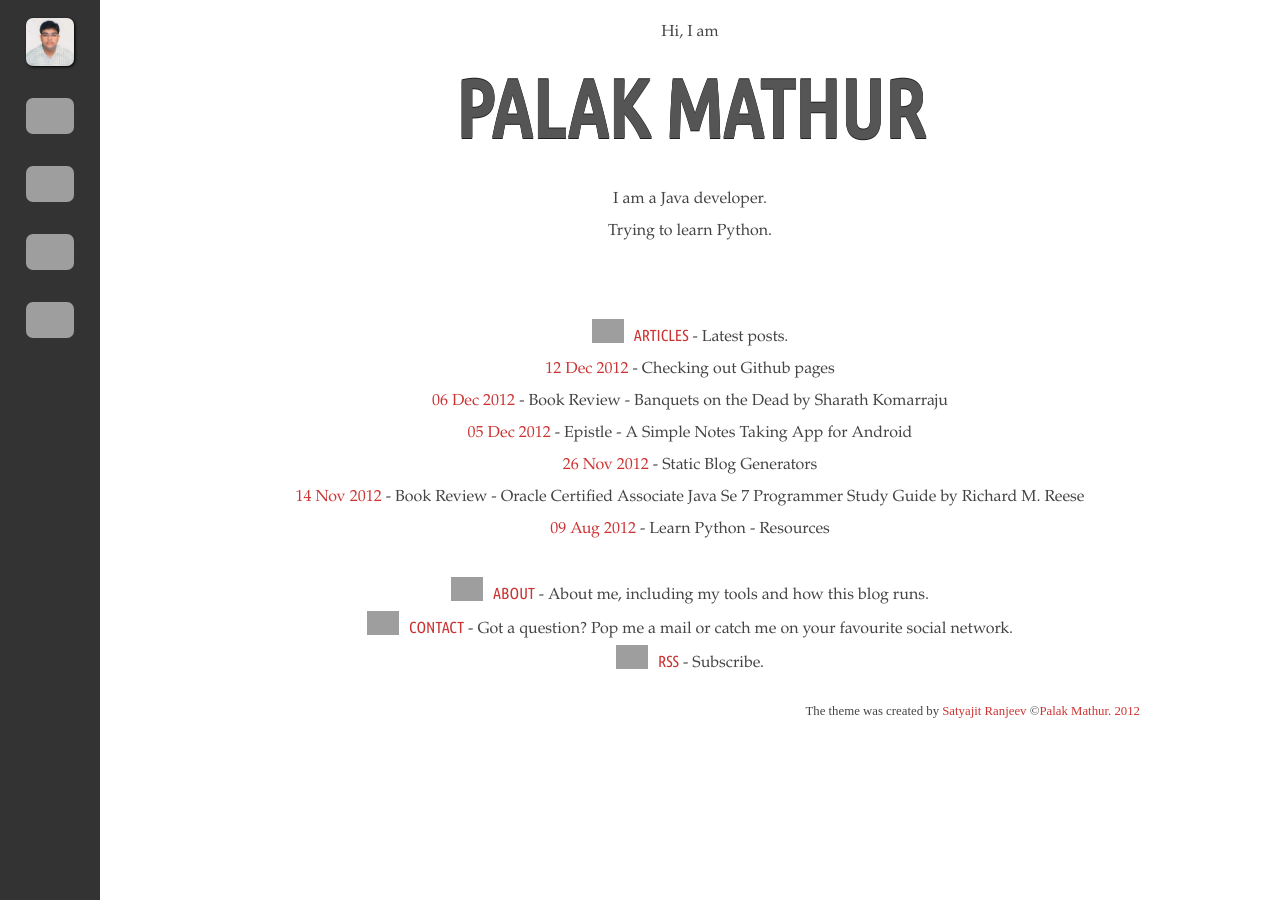
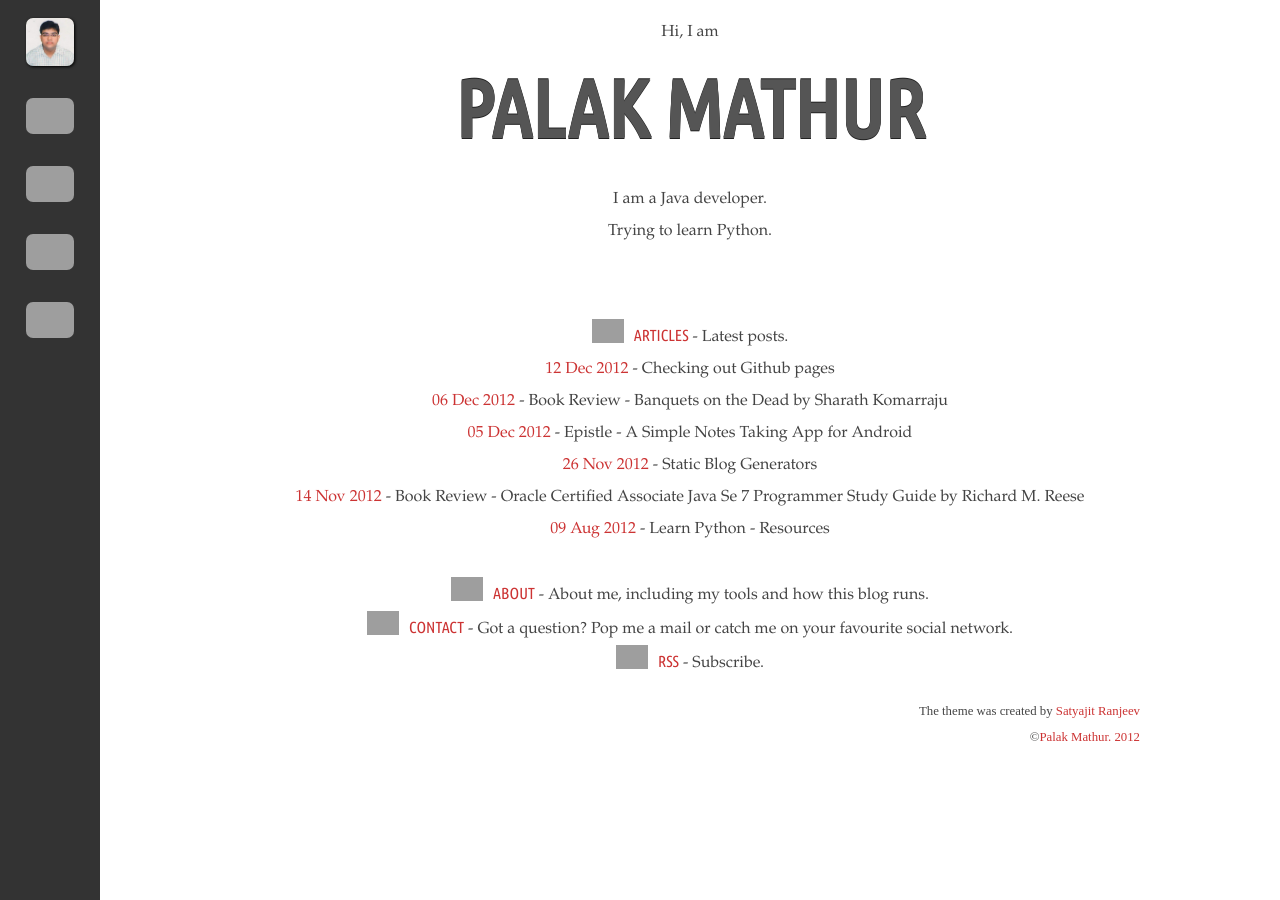
Before and after one commit to palakmathur/palakmathur_old_website, a Jekyll site: the page built from index.html, in a window 1280 px wide. Built offline with Jekyll 4.4.1, drawn with Linux system fonts in a browser that asks for light colours; some web fonts are replaced; grey boxes are pictures that could not be loaded.

```diff
--- a/index.html
+++ b/index.html
@@ -31,6 +31,6 @@
 
 <!-- #footer -->
 <div id="footer">
-The theme was created by <a href="http://satyajit.ranjeev.in">Satyajit Ranjeev</a>
+The theme was created by <a href="http://satyajit.ranjeev.in">Satyajit Ranjeev</a> <br>
 &copy;<a href="http://palakmathur.github.com">Palak Mathur. 2012</a>
 </div><!-- #footer end -->
```
